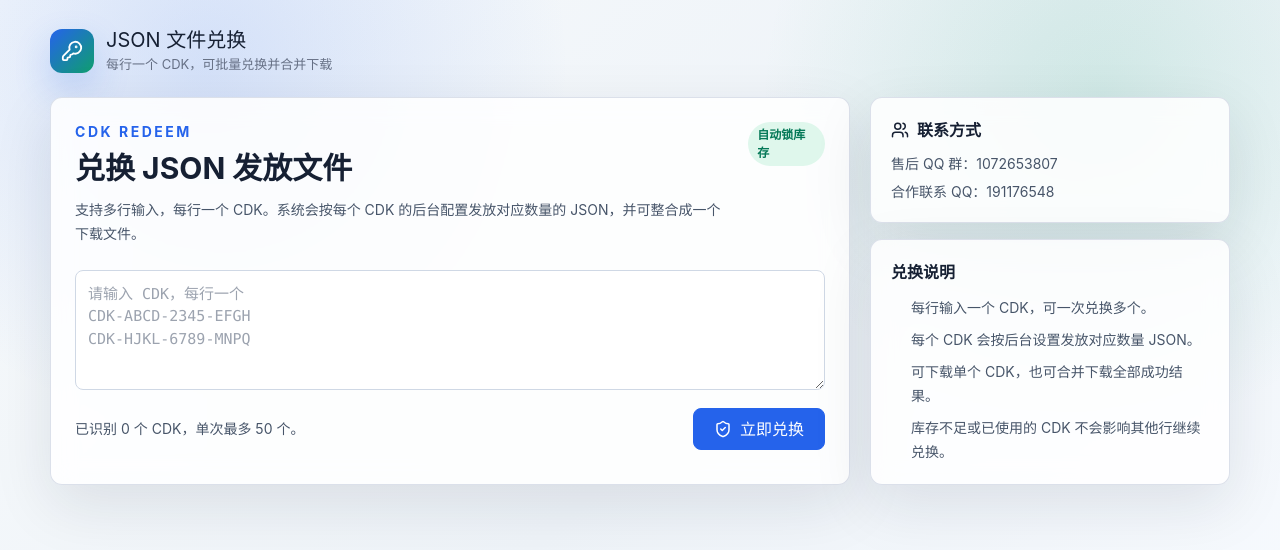
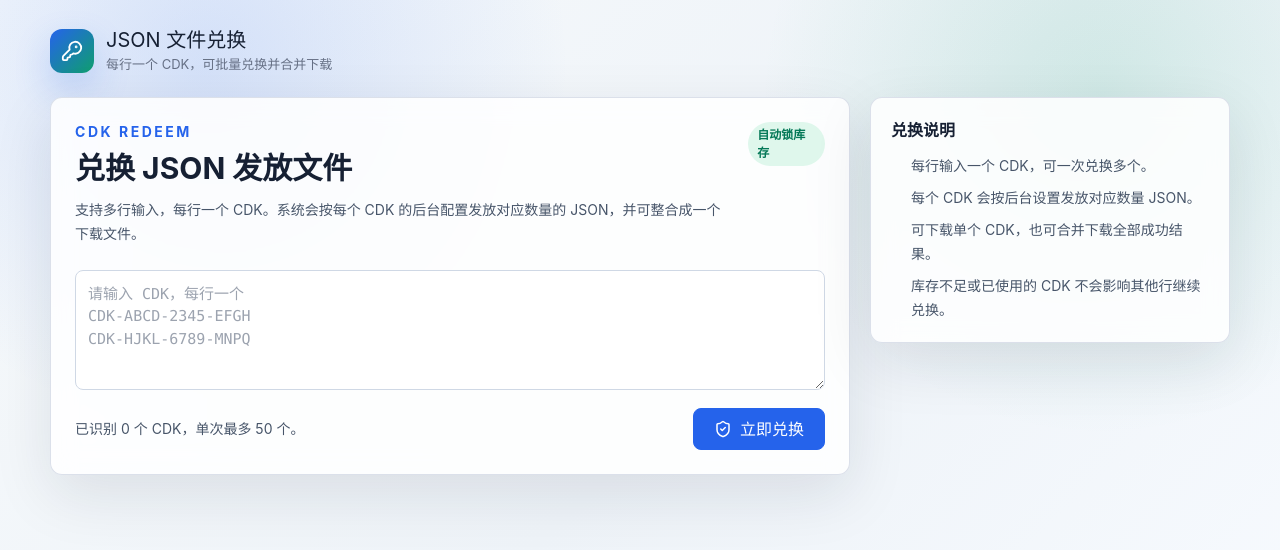
Before and after one commit to spiiiike03/CDK-system, a Next.js app: page /activate in a window 1280 px wide. Shown: the top 550 px of the page. Built offline with nearby package versions, Linux system fonts and the light colour scheme.

Commit message:
Remove contact panel from redeem page

```diff
--- a/components/activate-console.tsx
+++ b/components/activate-console.tsx
@@ -1,7 +1,7 @@
 "use client";
 
 import { useState } from "react";
-import { BadgeCheck, Download, KeyRound, ShieldCheck, Users } from "lucide-react";
+import { BadgeCheck, Download, KeyRound, ShieldCheck } from "lucide-react";
 
 type RedeemResultItem = {
   ok: boolean;
@@ -179,21 +179,6 @@ export function ActivateConsole() {
 
         <aside className="space-y-4">
           <div className="panel p-5">
-            <div className="mb-3 flex items-center gap-2 font-bold text-ink">
-              <Users size={18} />
-              联系方式
-            </div>
-            <div className="space-y-2 text-sm text-slate-600">
-              <a className="block hover:text-brand" href="https://qm.qq.com/q/GmN6NYIh6c" target="_blank" rel="noreferrer">
-                售后 QQ 群：1072653807
-              </a>
-              <a className="block hover:text-brand" href="https://qm.qq.com/q/Bz7bx904XQ" target="_blank" rel="noreferrer">
-                合作联系 QQ：191176548
-              </a>
-            </div>
-          </div>
-
-          <div className="panel p-5">
             <h3 className="m-0 text-base font-bold text-ink">兑换说明</h3>
             <ul className="mt-3 space-y-2 pl-5 text-sm leading-6 text-slate-600">
               <li>每行输入一个 CDK，可一次兑换多个。</li>
```
